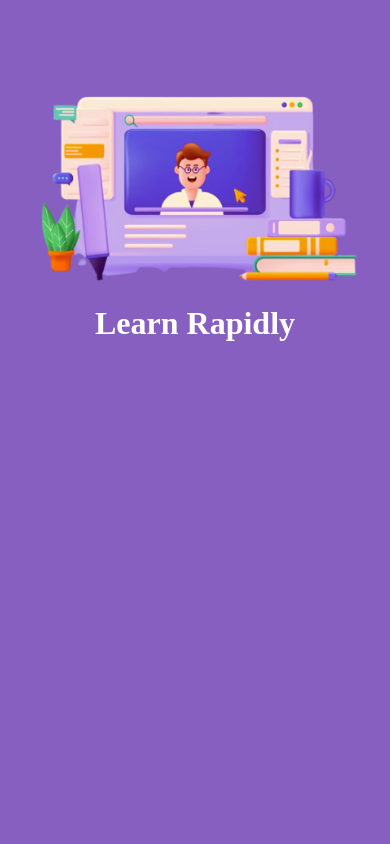
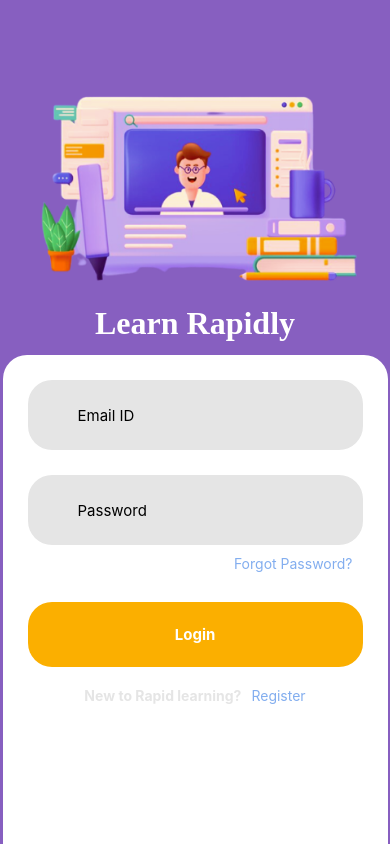
Before and after one commit to maazshakeel/frontend_rapid_vocab, a React Native app: screen /Login in a window 390 px wide. Built offline with nearby package versions, Linux system fonts and the light colour scheme.

Commit message:
Completed login screen

```diff
--- a/src/screens/login-screen.tsx
+++ b/src/screens/login-screen.tsx
@@ -1,5 +1,12 @@
 import React from "react";
-import { Text, View, Image } from "react-native";
+import {
+  Text,
+  View,
+  Image,
+  TextInput,
+  SafeAreaView,
+  TouchableOpacity,
+} from "react-native";
 import { styles } from "../styles/LoginScreen.styles";
 
 export default function LoginScreen({ navigation }): JSX.Element {
@@ -12,6 +19,29 @@ export default function LoginScreen({ navigation }): JSX.Element {
         />
       </View>
       <Text style={styles.headerText}>Learn Rapidly</Text>
+      <SafeAreaView style={styles.inputContainer}>
+        <TextInput placeholder="Email ID" style={styles.emailInput} />
+        <TextInput
+          secureTextEntry
+          placeholder="Password"
+          style={styles.emailInput}
+        />
+        <TouchableOpacity
+          onPress={() => navigation.push("ForgotPassword")}
+          style={styles.forgotText}
+        >
+          <Text style={styles.bottomTextBlue}>Forgot Password?</Text>
+        </TouchableOpacity>
+        <TouchableOpacity style={styles.loginButton}>
+          <Text style={styles.textLoginButton}>Login</Text>
+        </TouchableOpacity>
+        <View style={styles.bottomTextContainer}>
+          <Text style={styles.bottomTextGrey}>New to Rapid learning?</Text>
+          <TouchableOpacity onPress={() => navigation.push("Register")}>
+            <Text style={styles.bottomTextBlue}>Register</Text>
+          </TouchableOpacity>
+        </View>
+      </SafeAreaView>
     </View>
   );
 }
--- a/src/screens/register-screen.tsx
+++ b/src/screens/register-screen.tsx
@@ -11,10 +11,7 @@ export default function RegisterScreen({ navigation }): JSX.Element {
       }}
     >
       <Text>Register Screen!</Text>
-      <Button
-        title="Go to login screen!"
-        onPress={() => navigation.navigate("Login")}
-      />
+      <Button title="Go back!" onPress={() => navigation.goBack()} />
     </View>
   );
 }
--- a/src/styles/LoginScreen.styles.ts
+++ b/src/styles/LoginScreen.styles.ts
@@ -22,6 +22,59 @@ const styles = StyleSheet.create({
     fontFamily: "serif",
     alignSelf: "center",
   },
+  inputContainer: {
+    backgroundColor: "white",
+    width: 385,
+    height: 450,
+    marginTop: 13,
+    borderTopLeftRadius: 24,
+    borderTopRightRadius: 24,
+    alignSelf: "center",
+    alignItems: "center",
+    flex: 1,
+  },
+  emailInput: {
+    backgroundColor: colors.GREY,
+    width: 335,
+    height: 70,
+    marginTop: 25,
+    borderRadius: 24,
+    fontSize: 15,
+    paddingLeft: 50,
+  },
+  forgotText: {
+    color: "#83AEEF",
+    alignSelf: "flex-end",
+    marginRight: 35,
+    marginTop: 10,
+  },
+  loginButton: {
+    width: 335,
+    height: 65,
+    backgroundColor: colors.PRIMARY,
+    borderRadius: 24,
+    alignItems: "center",
+    justifyContent: "center",
+    marginTop: 30,
+  },
+  textLoginButton: {
+    fontWeight: "bold",
+    color: "white",
+    fontSize: 15,
+  },
+  bottomTextGrey: {
+    color: colors.GREY,
+    fontWeight: "bold",
+    marginRight: 10,
+  },
+  bottomTextContainer: {
+    display: "flex",
+    padding: 20,
+    flexDirection: "row",
+  },
+  bottomTextBlue: {
+    color: "#83AEEF",
+  },
 });
 
 export { styles };
--- a/src/theme.ts
+++ b/src/theme.ts
@@ -1,6 +1,7 @@
 const colors = {
   BG: "#875FC0",
   PRIMARY: "#FBAF00",
+  GREY: "#E5E5E5",
 };
 
 export default colors;
```
